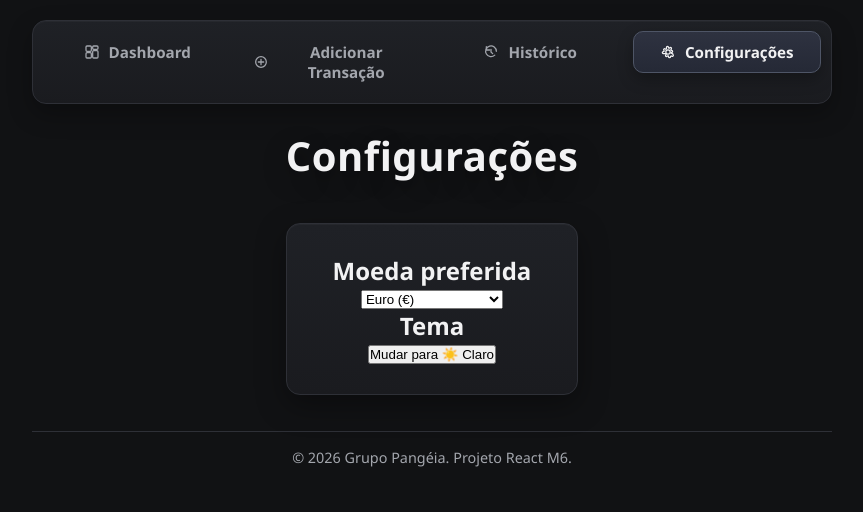
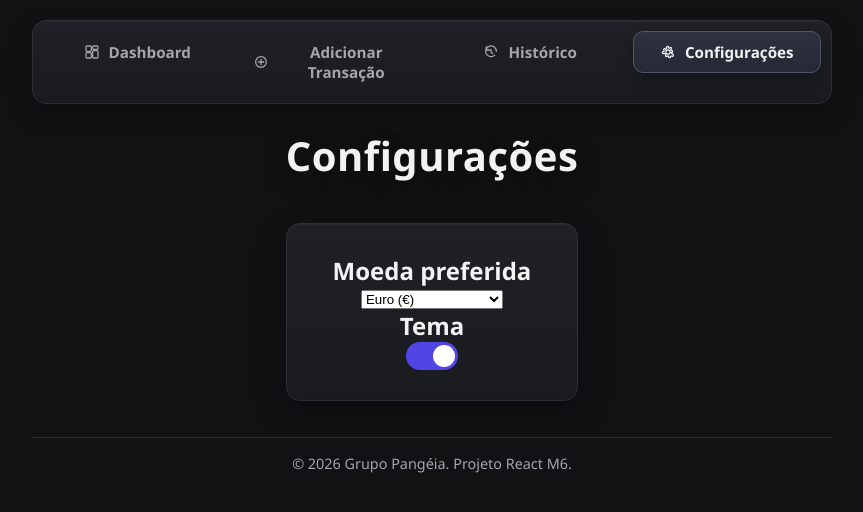
Before and after one commit to DanielMoraesTI/projeto_react, a React (Vite) app: page /settings in a window 1280 px wide. Shown: the top 512 px of the page, without its empty margins (208-1071 px from the left). Built offline with nearby package versions, Linux system fonts and the light colour scheme.

Commit message:
css toogle slider added

```diff
--- a/src/pages/Settings.jsx
+++ b/src/pages/Settings.jsx
@@ -20,7 +20,10 @@ function Settings() {
       <main>
         <div className="card">
           <h2>Moeda preferida</h2>
-          <select value={currency} onChange={(e) => setCurrency(e.target.value)}>
+          <select
+            value={currency}
+            onChange={(e) => setCurrency(e.target.value)}
+          >
             {CURRENCIES.map((c) => (
               <option key={c.code} value={c.code}>
                 {c.label}
@@ -28,9 +31,14 @@ function Settings() {
             ))}
           </select>
           <h2>Tema</h2>
-        <button onClick={() => toggleTheme(theme === 'claro' ? 'escuro' : 'claro')}>
-          Mudar para {theme === 'claro' ? '🌙 Escuro' : '☀️ Claro'}
-        </button>
+          <label className="toggle-switch">
+            <input
+              type="checkbox"
+              checked={theme === "escuro"}
+              onChange={toggleTheme}
+            />
+            <span className="toggle-slider" />
+          </label>
         </div>
       </main>
     </section>
--- a/src/styles/App.css
+++ b/src/styles/App.css
@@ -558,6 +558,48 @@ input[type="number"] {
   transform: scale(1.06);
 }
 
+.toggle-switch {
+  position: relative;
+  display: inline-block;
+  width: 52px;
+  height: 28px;
+  cursor: pointer;
+}
+
+.toggle-switch input {
+  opacity: 0;
+  width: 0;
+  height: 0;
+}
+
+.toggle-slider {
+  position: absolute;
+  inset: 0;
+  background-color: #ccc;
+  border-radius: 28px;
+  transition: background-color 0.3s;
+}
+
+.toggle-slider::before {
+  content: '';
+  position: absolute;
+  width: 22px;
+  height: 22px;
+  left: 3px;
+  top: 3px;
+  background-color: white;
+  border-radius: 50%;
+  transition: transform 0.3s;   /* this is the slide animation */
+}
+
+.toggle-switch input:checked + .toggle-slider {
+  background-color: #4f46e5;
+}
+
+.toggle-switch input:checked + .toggle-slider::before {
+  transform: translateX(24px);  /* slides the circle right */
+}
+
 /* RESPONSIVO */
 @media (max-width: 600px) {
   .navbar {
```
